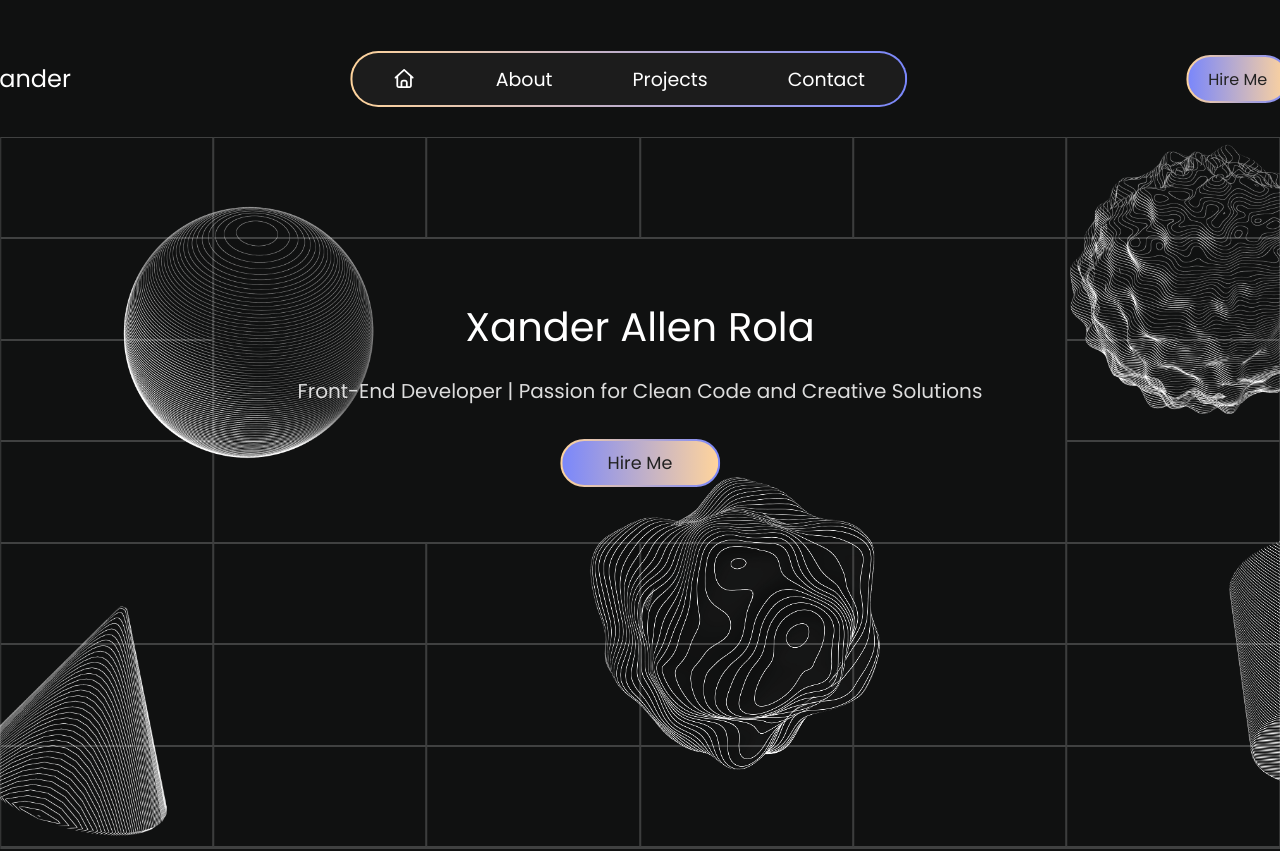
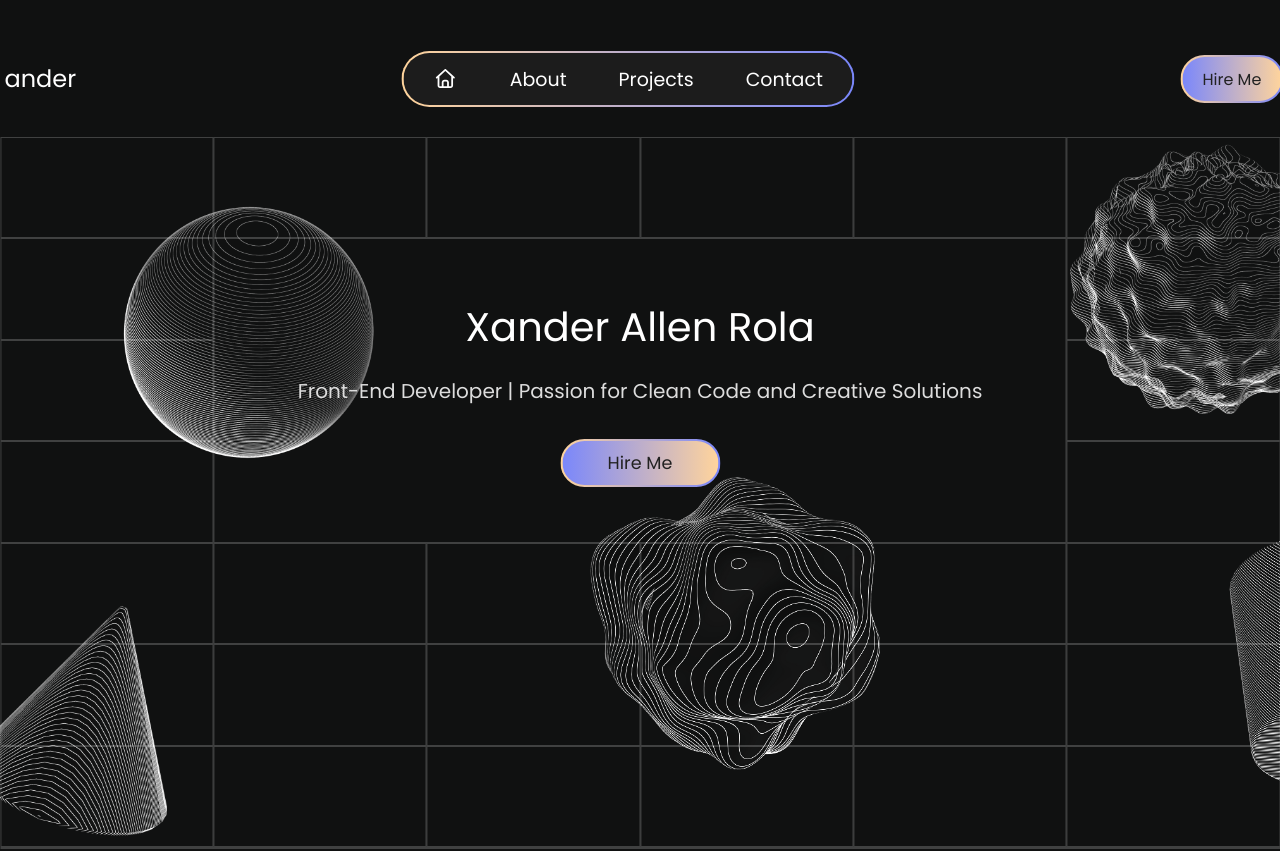
Before and after one commit to Xander-Allen-Rola/Xander-Portfolio, a Vue app: page / in a window 1280 px wide. Shown: the top 851 px of the page. Built offline with nearby package versions, Linux system fonts and the light colour scheme.

Commit message:
refactored gapp and pading for navigation

```diff
--- a/src/components/Navigation.vue
+++ b/src/components/Navigation.vue
@@ -18,7 +18,8 @@ import { faHouse } from '@fortawesome/free-regular-svg-icons'
 <style scoped>
 .navigation {
   display: flex;
-  padding: 6px 0;
+  padding: 6px 10px;
+  gap: 12px;
   align-items: center;
   border-radius: 999px;
   border: 2px solid transparent; /* Make border transparent */
--- a/src/components/buttons/NavButton.vue
+++ b/src/components/buttons/NavButton.vue
@@ -20,8 +20,9 @@ const props = defineProps({
   background: transparent;
   border: none;
   cursor: pointer;
-  padding: 0 40px;
+  padding: 0 20px;
   color: #fff;
+  border-radius: 999px;
   font-family: 'Poppins', sans-serif;
 }
 .nav-btn:hover {
```
